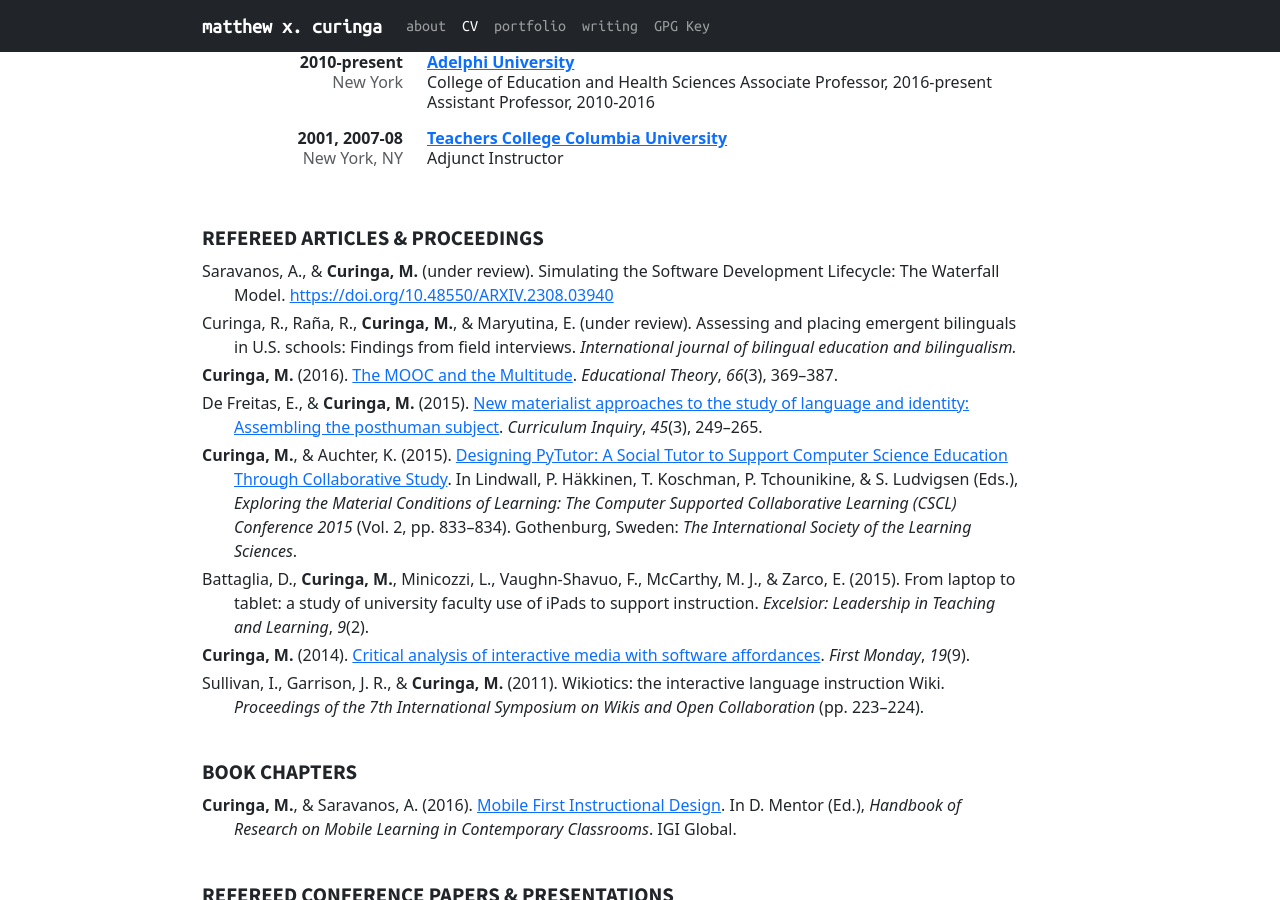
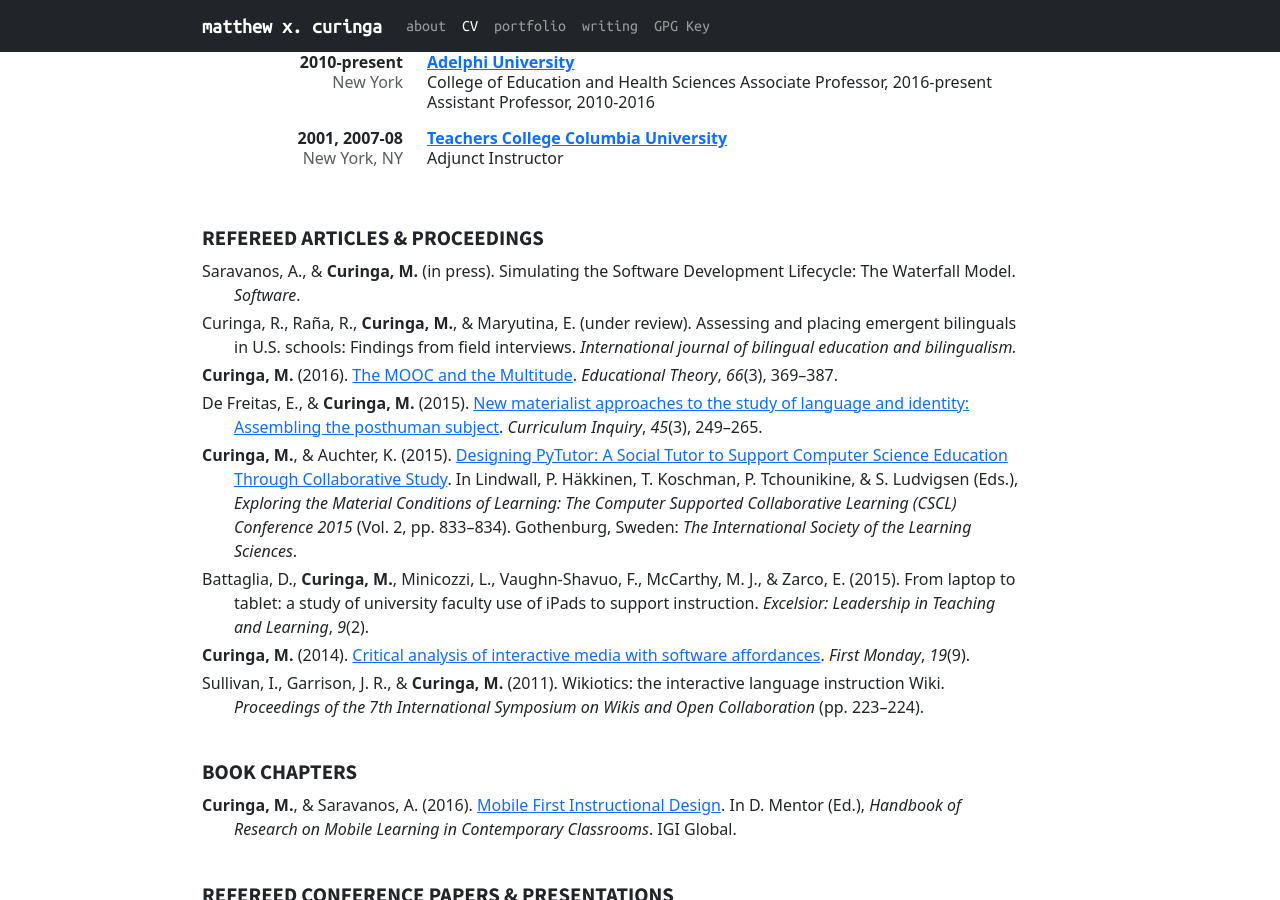
Before and after one commit to mcuringa/mcuringa.github.com, a Jekyll site: the page built from cv.md, in a window 1280 px wide and 900 px high, scrolled down 631 px. Built offline with Jekyll 4.4.1, drawn with Linux system fonts in a browser that asks for light colours.

Commit message:
updated waterfall article for Software as in press

```diff
--- a/cv.md
+++ b/cv.md
@@ -74,7 +74,7 @@
 
 Refereed articles & proceedings
 -------------------------------
-Saravanos, A., & **Curinga, M.** (under review). Simulating the Software Development Lifecycle: The Waterfall Model. <https://doi.org/10.48550/ARXIV.2308.03940>
+Saravanos, A., & **Curinga, M.** (in press). Simulating the Software Development Lifecycle: The Waterfall Model. _Software_.
 
 Curinga, R., Raña, R., **Curinga, M.**, & Maryutina, E. (under review). Assessing and placing emergent bilinguals in U.S. schools: Findings from field interviews. _International journal of bilingual education and bilingualism._
 
```
